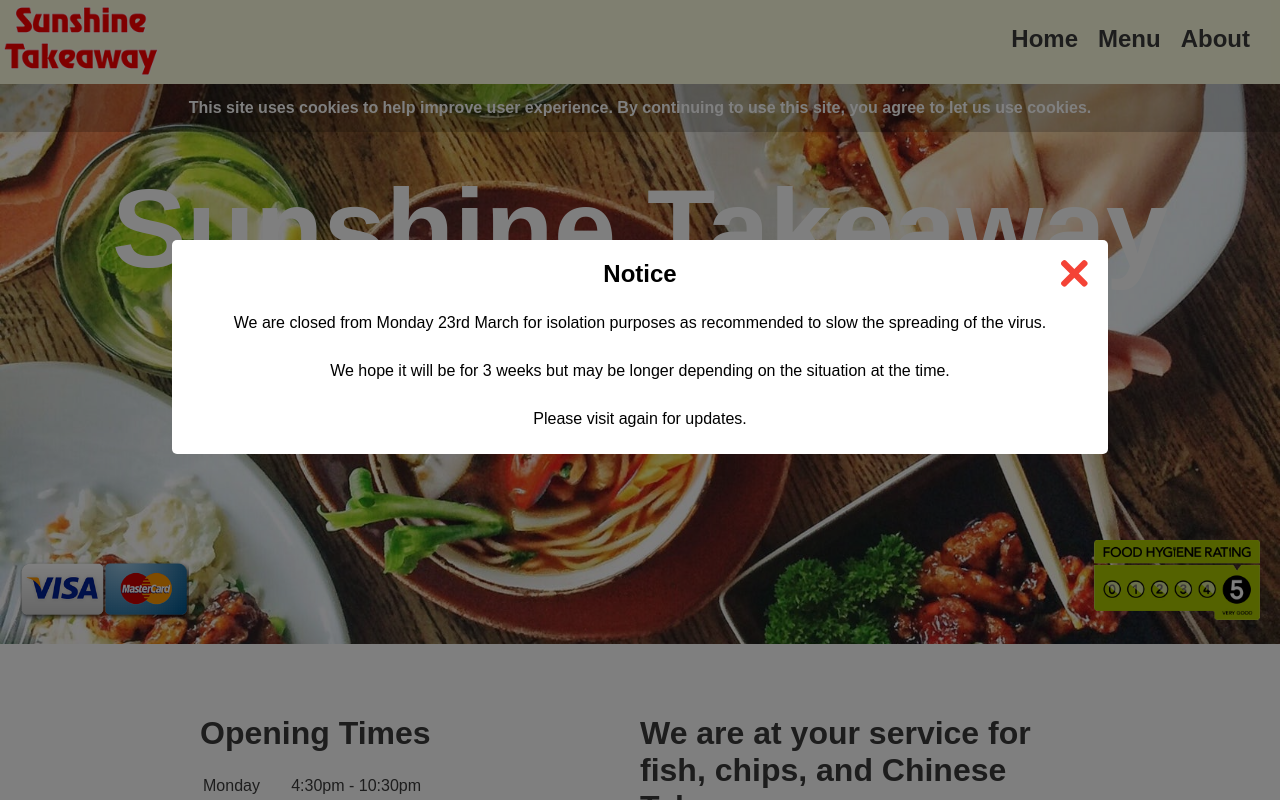
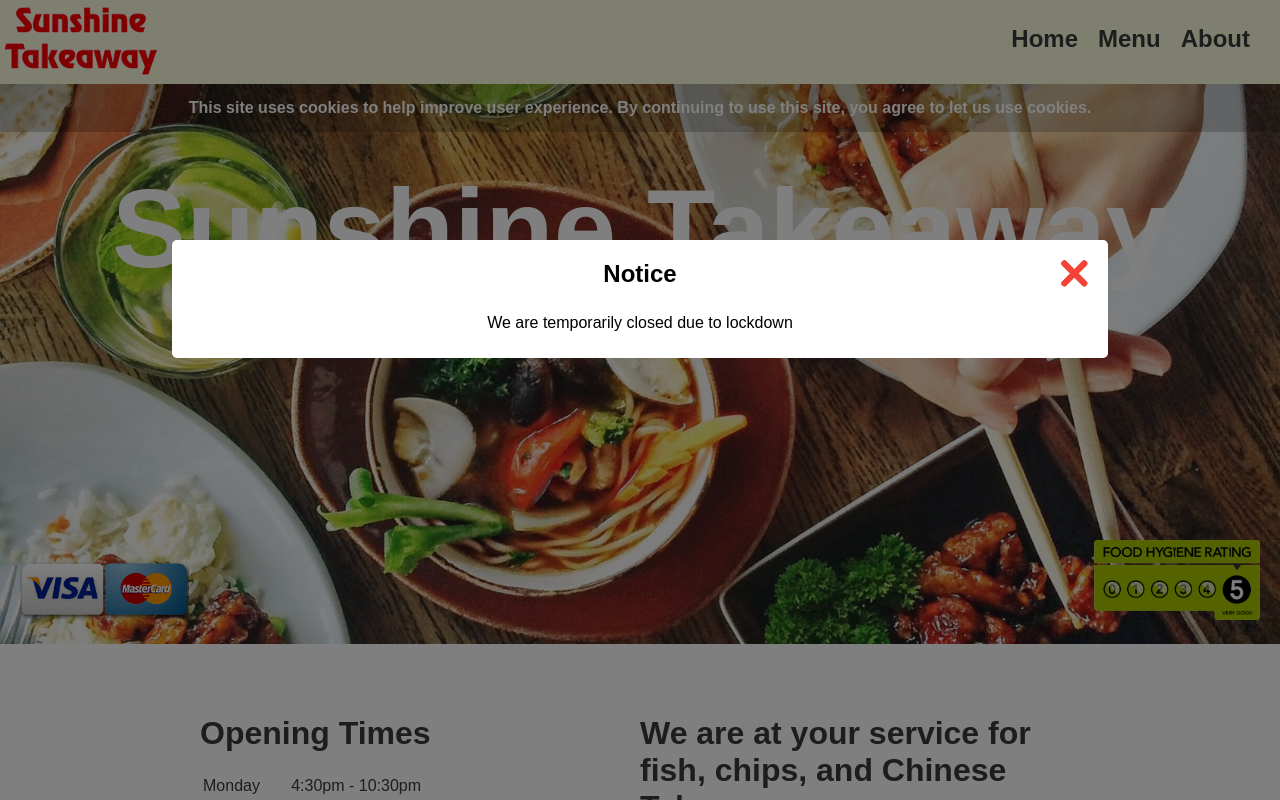
Before and after one commit to TheSimonLam/sunshine-takeaway, a React (Create React App) app: page / in a window 1280 px wide. Shown: the top 800 px of the page. Built offline with nearby package versions, Linux system fonts and the light colour scheme.

Commit message:
changed sign

```diff
--- a/src/components/Popup/Popup.js
+++ b/src/components/Popup/Popup.js
@@ -22,19 +22,7 @@ class Popup extends Component {
 
                         <h2 className={"notice-title"}>Notice</h2>
                         <div className={"notice-content"}>
-                            We are closed from Monday 23rd March for isolation purposes as recommended to slow the spreading of the virus.
-                        </div>
-
-                        <br></br>
-
-                        <div className={"notice-content"}>
-                            We hope it will be for 3 weeks but may be longer depending on the situation at the time.
-                        </div>
-
-                        <br></br>
-
-                        <div className={"notice-content"}>
-                            Please visit again for updates.
+                            We are temporarily closed due to lockdown
                         </div>
                     </div>
                 </div>
```
